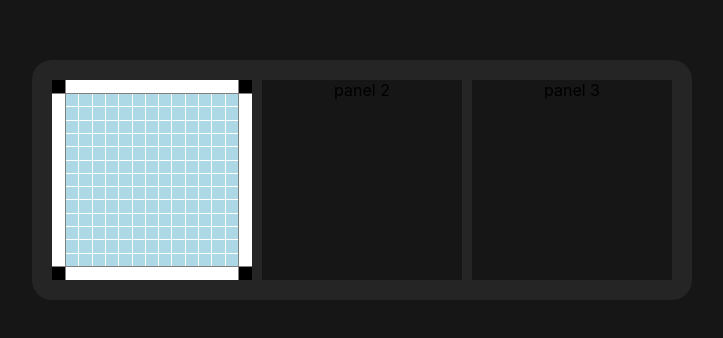
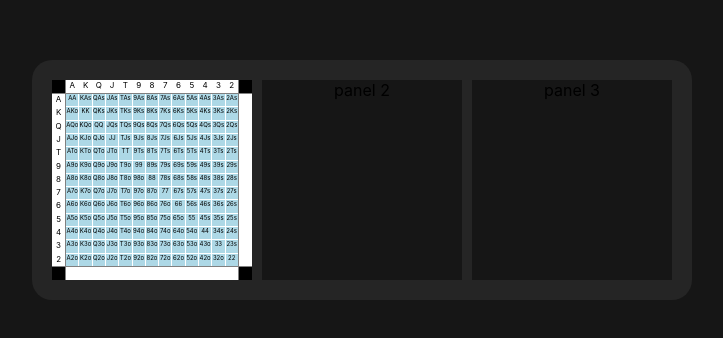
Before and after one commit to genekomarov/main, a React (Create React App) app in the folder projects/poker-calc-v2/client/app/: page / in a window 1280 px wide. Shown: the part 220-558 px from the top of the page, without its empty margins (278-1001 px from the left). Built offline with nearby package versions, Linux system fonts and the light colour scheme.

Commit message:
Подключили панель вероятностей в стейту

```diff
--- a/projects/poker-calc-v2/client/app/src/components/Application/Content/Content.tsx
+++ b/projects/poker-calc-v2/client/app/src/components/Application/Content/Content.tsx
@@ -1,8 +1,17 @@
 import React from "react";
 import Panel from "components/Application/Panel/Panel";
 import PanelOdds from "components/Application/PanelOdds/PanelOdds";
+import {useSelector} from 'react-redux';
+import {IAppState} from 'rdx/store';
+import {IState as IOddsTableState} from 'rdx/oddsTable/state';
 
 export default function Content(): React.ReactElement {
+
+    const oddsTableState = useSelector<IAppState, IOddsTableState>((store) => {
+        return store.oddsTable;
+    });
+    const {items, rowNames} = oddsTableState;
+
     return (
         <div
             style={{
@@ -14,7 +23,12 @@ export default function Content(): React.ReactElement {
                 flexWrap: 'wrap'
             }}
         >
-            <Panel><PanelOdds/></Panel>
+            <Panel>
+                <PanelOdds
+                    rowNames={rowNames}
+                    items={items}
+                />
+            </Panel>
             <Panel>panel 2</Panel>
             <Panel>panel 3</Panel>
         </div>
--- /dev/null
+++ b/projects/poker-calc-v2/client/app/src/components/Application/PanelOdds/Content/Content.tsx
@@ -0,0 +1,34 @@
+import React from "react";
+import {IOddItem} from 'interface/IOddItem';
+
+interface IProps {
+    items: IOddItem[][];
+}
+
+export default function Content(props: IProps): React.ReactElement {
+    const {items} = props;
+
+    return (
+        <div style={{
+            backgroundColor: 'white',
+            display: 'grid',
+            gridTemplateColumns: 'repeat(13, 1fr)',
+            gridTemplateRows: 'repeat(13, 1fr)',
+            gap: '1px'
+        }}>
+            {
+                items.flat().map((item, index) => {
+                    return <div
+                        style={{
+                            backgroundColor: 'lightblue',
+                            fontSize: '6px'
+                        }}
+                        key={index}
+                    >
+                        {item.name}
+                    </div>;
+                })
+            }
+        </div>
+    );
+}
--- /dev/null
+++ b/projects/poker-calc-v2/client/app/src/components/Application/PanelOdds/Header/Header.tsx
@@ -0,0 +1,32 @@
+import React from "react";
+
+interface IProps {
+    names: string[];
+    vertical?: boolean;
+}
+
+export default function Header(props: IProps): React.ReactElement {
+    const {names, vertical} = props;
+
+    return (
+        <div style={{
+            backgroundColor: 'white',
+            display: 'grid',
+            gridTemplateColumns: !vertical ? 'repeat(13, 1fr)' : '',
+            gridTemplateRows: vertical ? 'repeat(13, 1fr)' : '',
+            gap: '1px'
+        }}>
+            {
+                names.map((name, index) => {
+                    return <div
+                        style={{
+                            fontSize: '8px'
+                        }}
+                        key={index}>
+                        {name}
+                    </div>;
+                })
+            }
+        </div>
+    );
+}
--- a/projects/poker-calc-v2/client/app/src/components/Application/PanelOdds/PanelOdds.tsx
+++ b/projects/poker-calc-v2/client/app/src/components/Application/PanelOdds/PanelOdds.tsx
@@ -1,6 +1,16 @@
 import React from "react";
+import {IOddItem} from 'interface/IOddItem';
+import Header from 'components/Application/PanelOdds/Header/Header';
+import Content from 'components/Application/PanelOdds/Content/Content';
 
-export default function PanelOdds(): React.ReactElement {
+interface IProps {
+    rowNames: string[];
+    items: IOddItem[][];
+}
+
+export default function PanelOdds(props: IProps): React.ReactElement {
+    const {items, rowNames} = props;
+
     return (
         <div
             style={{
@@ -15,27 +25,20 @@ export default function PanelOdds(): React.ReactElement {
 
             <div style={{ backgroundColor: 'black' }} />
 
-            <div style={{ backgroundColor: 'white' }} />
+            <Header
+                names={rowNames}
+            />
 
             <div style={{ backgroundColor: 'black' }} />
 
-            <div style={{ backgroundColor: 'white' }} />
+            <Header
+                names={rowNames}
+                vertical={true}
+            />
 
-            <div style={{
-                backgroundColor: 'white',
-                display: 'grid',
-                gridTemplateColumns: 'repeat(13, 1fr)',
-                gridTemplateRows: 'repeat(13, 1fr)',
-                gap: '1px'
-            }}
-            >
-                {new Array(169).fill(null).map((_, index) => {
-                    return <div
-                        style={{ backgroundColor: 'lightblue' }}
-                        key={index}
-                    />;
-                })}
-            </div>
+            <Content
+                items={items}
+            />
 
             <div style={{ backgroundColor: 'white' }} />
 
--- /dev/null
+++ b/projects/poker-calc-v2/client/app/src/interface/IOddItem.ts
@@ -0,0 +1,4 @@
+export interface IOddItem {
+    name: string;
+    probability: number;
+}
--- a/projects/poker-calc-v2/client/app/src/rdx/oddsTable/reducer.ts
+++ b/projects/poker-calc-v2/client/app/src/rdx/oddsTable/reducer.ts
@@ -5,7 +5,7 @@ import {TAction} from 'rdx/oddsTable/actions';
 const reducer: Reducer<IState, TAction> = (state = defaultState, action) => {
     switch (action.type) {
         case 'TEST1':
-            return {...state, some: state.some + action.payload};
+            return {...state};
         default:
             return state;
     }
--- a/projects/poker-calc-v2/client/app/src/rdx/oddsTable/state.ts
+++ b/projects/poker-calc-v2/client/app/src/rdx/oddsTable/state.ts
@@ -1,9 +1,45 @@
+import {IOddItem} from 'interface/IOddItem';
+
+const CARD_NAMES = ['A', 'K', 'Q', 'J', 'T', '9', '8', '7', '6', '5', '4', '3', '2'];
+enum SUITED {
+    SUIT = 's',
+    OFFSUIT = 'o'
+}
+
+class Item implements IOddItem {
+    readonly name: string;
+    probability = 0;
+
+    constructor(name: string) {
+        this.name = name;
+    }
+}
+
+type TItems = Item[][];
+
 export interface IState {
-    some: number;
+    items: TItems;
+    rowNames: string[];
 }
 
 const state: IState = {
-    some: 0
+    items: generateItems(),
+    rowNames: CARD_NAMES
 };
 
 export default state;
+
+function generateItems(): TItems {
+    return CARD_NAMES.map((rowName) => {
+        let suited = SUITED.OFFSUIT;
+        return CARD_NAMES.map((columnName) => {
+            let name = columnName + rowName;
+            if (rowName !== columnName) {
+                name += suited;
+            } else {
+                suited = SUITED.SUIT;
+            }
+            return new Item(name);
+        });
+    });
+}
--- a/projects/poker-calc-v2/client/app/src/rdx/store.ts
+++ b/projects/poker-calc-v2/client/app/src/rdx/store.ts
@@ -4,7 +4,7 @@ import oddsTableReducer from 'rdx/oddsTable/reducer';
 import {IState} from 'rdx/oddsTable/state';
 import {IPayloadAction} from 'rdx/interface';
 
-interface IAppState {
+export interface IAppState {
     oddsTable: IState;
 }
 
```
